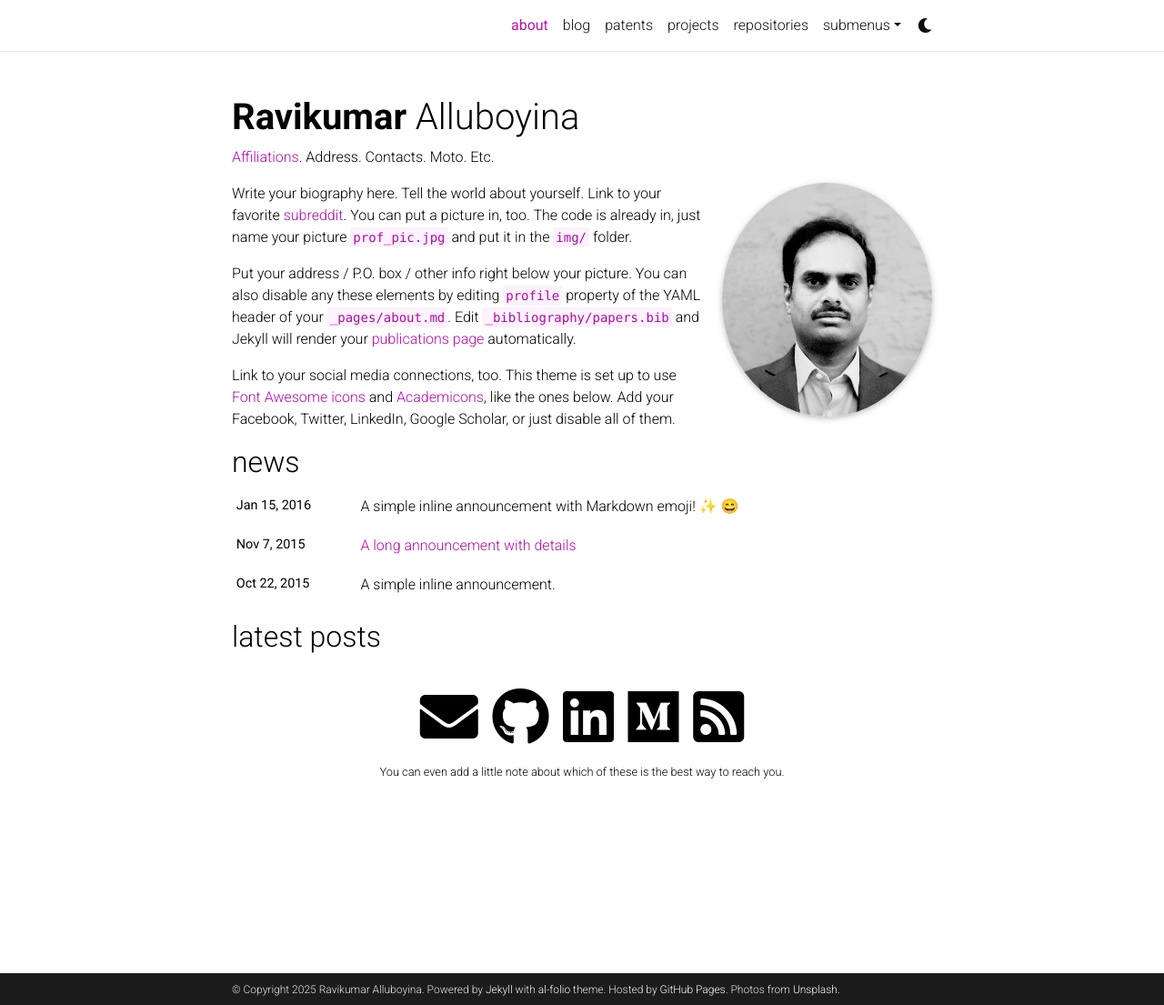
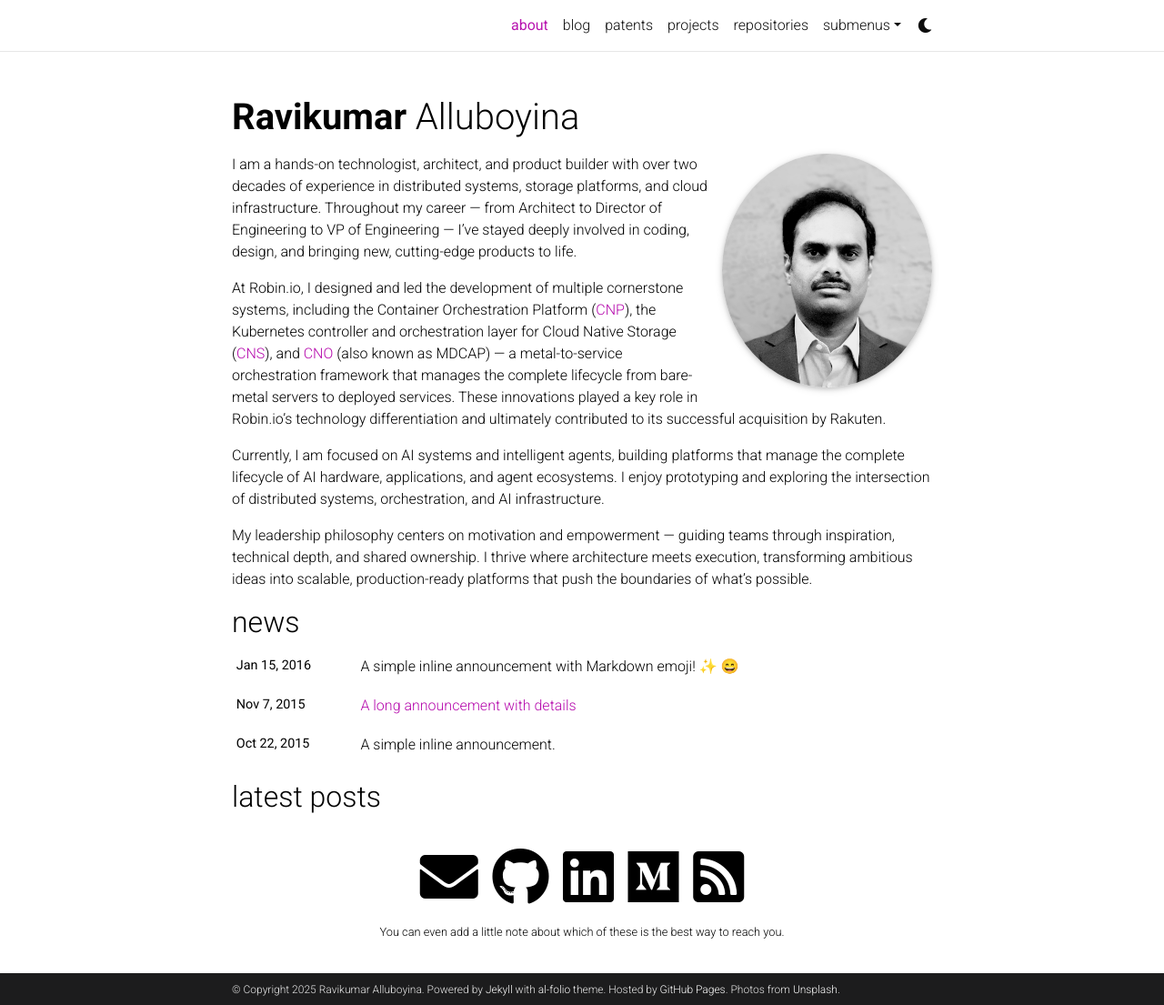
Before and after one commit to ralluboy/ralluboy.github.io, a Jekyll site: the page built from _pages/about.md, in a window 1280 px wide and 1105 px high. Shown: the whole window at 91% size. Built offline with Jekyll 4.4.1, drawn with Linux system fonts in a browser that asks for light colours; emoji names are drawn with the system emoji font; comment, search, counter and statistics services are not loaded; a style sheet for code colours, icons or effects is not loaded.

Commit message:
Fixed the about page.

```diff
--- a/_pages/about.md
+++ b/_pages/about.md
@@ -15,8 +15,11 @@
 social: true  # includes social icons at the bottom of the page
 ---
 
-Write your biography here. Tell the world about yourself. Link to your favorite [subreddit](http://reddit.com). You can put a picture in, too. The code is already in, just name your picture `prof_pic.jpg` and put it in the `img/` folder.
 
-Put your address / P.O. box / other info right below your picture. You can also disable any these elements by editing `profile` property of the YAML header of your `_pages/about.md`. Edit `_bibliography/papers.bib` and Jekyll will render your [publications page](/al-folio/publications/) automatically.
+I am a hands-on technologist, architect, and product builder with over two decades of experience in distributed systems, storage platforms, and cloud infrastructure. Throughout my career — from Architect to Director of Engineering to VP of Engineering — I’ve stayed deeply involved in coding, design, and bringing new, cutting-edge products to life.
 
-Link to your social media connections, too. This theme is set up to use [Font Awesome icons](http://fortawesome.github.io/Font-Awesome/) and [Academicons](https://jpswalsh.github.io/academicons/), like the ones below. Add your Facebook, Twitter, LinkedIn, Google Scholar, or just disable all of them.
+At Robin.io, I designed and led the development of multiple cornerstone systems, including the Container Orchestration Platform ([CNP](https://cloud.rakuten.com/products/cloud-native-platform)), the Kubernetes controller and orchestration layer for Cloud Native Storage ([CNS](https://cloud.rakuten.com/products/cloud-native-storage)), and [CNO](https://cloud.rakuten.com/products/cloud-native-orchestrator) (also known as MDCAP) — a metal-to-service orchestration framework that manages the complete lifecycle from bare-metal servers to deployed services. These innovations played a key role in Robin.io’s technology differentiation and ultimately contributed to its successful acquisition by Rakuten.
+
+Currently, I am focused on AI systems and intelligent agents, building platforms that manage the complete lifecycle of AI hardware, applications, and agent ecosystems. I enjoy prototyping and exploring the intersection of distributed systems, orchestration, and AI infrastructure.
+
+My leadership philosophy centers on motivation and empowerment — guiding teams through inspiration, technical depth, and shared ownership. I thrive where architecture meets execution, transforming ambitious ideas into scalable, production-ready platforms that push the boundaries of what’s possible.
```
Also changed, not shown: other parts of _pages/about.md (+1 -1 lines).
